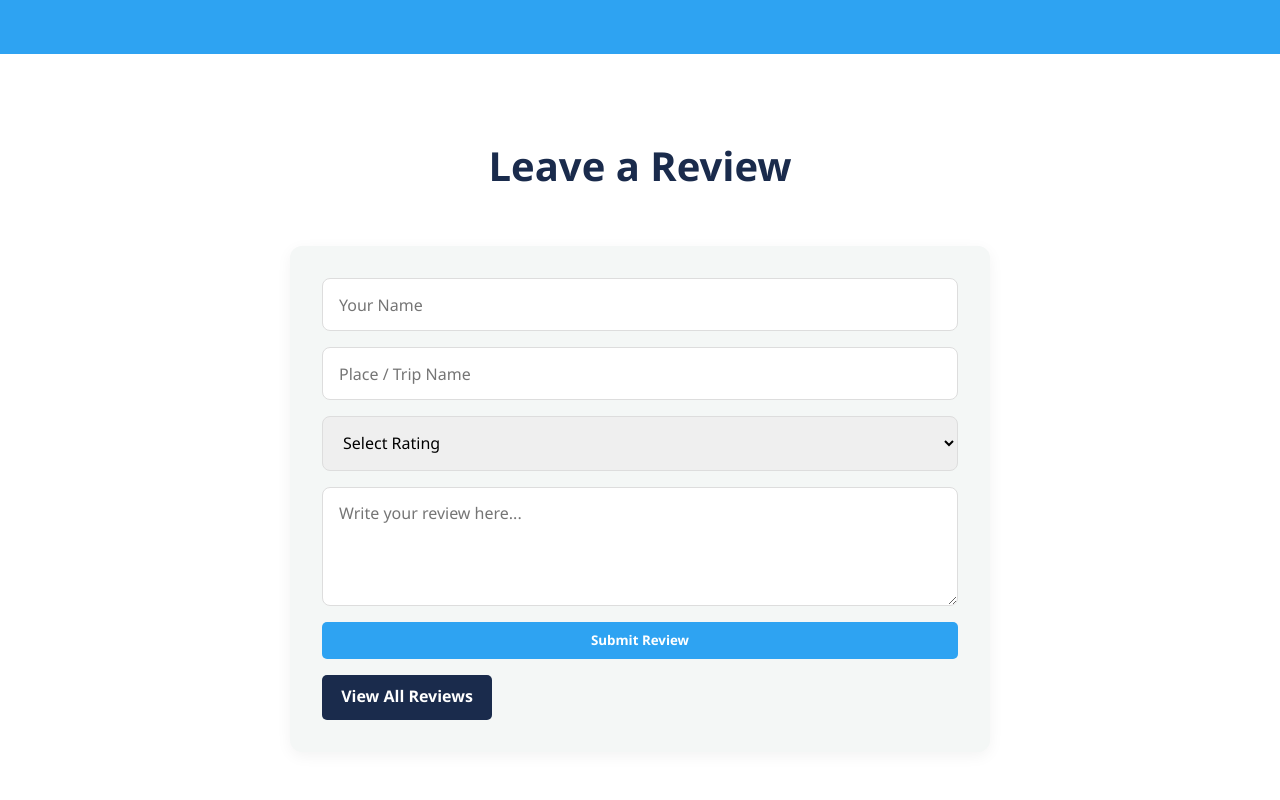
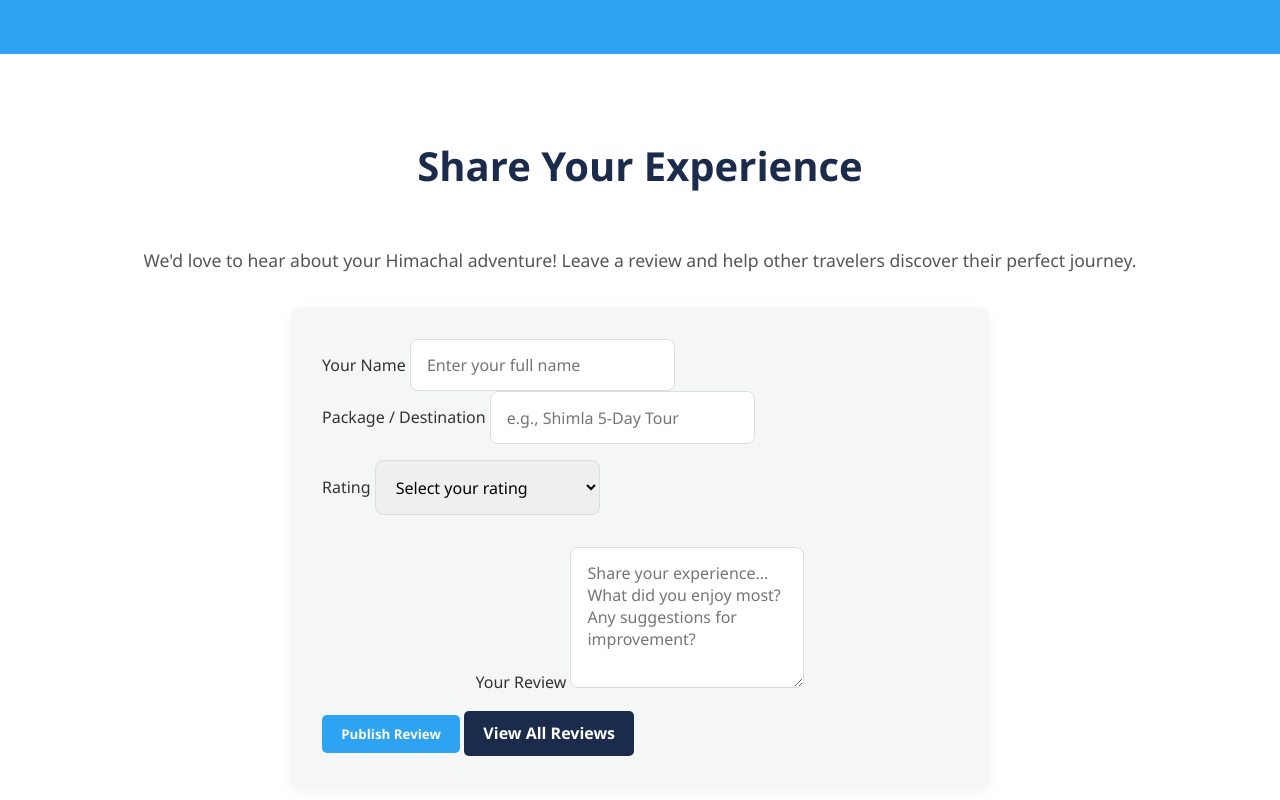
Before and after one commit to manishkumarnaik123/himachal-yatra, a plain HTML site: page index.html in a window 1280 px wide. Shown: the part 2460-3260 px from the top of the page. Drawn offline with Linux system fonts and the light colour scheme.

Commit message:
Revise review form layout and labels
Updated review section with improved form layout and labels.

```diff
--- a/index.html
+++ b/index.html
@@ -94,23 +94,45 @@
     </section>
 
     <section id="reviews" class="services-section">
-        <h2 class="section-title">Leave a Review</h2>
+        <h2 class="section-title">Share Your Experience</h2>
+        <p style="text-align: center; margin-bottom: 2rem; color: #555; font-size: 1.1rem;">We'd love to hear about your Himachal adventure! Leave a review and help other travelers discover their perfect journey.</p>
         <div class="review-form-box">
             <form id="reviewForm">
-                <input type="text" id="reviewName" placeholder="Your Name" required>
-                <input type="text" id="reviewPlace" placeholder="Place / Trip Name" required>
-                <select id="reviewRating" required>
-                    <option value="">Select Rating</option>
-                    <option value="5">5 Star</option>
-                    <option value="4">4 Star</option>
-                    <option value="3">3 Star</option>
-                    <option value="2">2 Star</option>
-                    <option value="1">1 Star</option>
-                </select>
-                <textarea id="reviewMessage" rows="4" placeholder="Write your review here..." required></textarea>
-                <button type="submit" class="btn">Submit Review</button>
+                <div class="form-row">
+                    <div class="form-group">
+                        <label for="reviewName">Your Name</label>
+                        <input type="text" id="reviewName" placeholder="Enter your full name" required>
+                    </div>
+                    <div class="form-group">
+                        <label for="reviewPlace">Package / Destination</label>
+                        <input type="text" id="reviewPlace" placeholder="e.g., Shimla 5-Day Tour" required>
+                    </div>
+                </div>
+
+                <div class="form-row">
+                    <div class="form-group">
+                        <label for="reviewRating">Rating</label>
+                        <select id="reviewRating" required>
+                            <option value="">Select your rating</option>
+                            <option value="5">⭐⭐⭐⭐⭐ Excellent</option>
+                            <option value="4">⭐⭐⭐⭐ Good</option>
+                            <option value="3">⭐⭐⭐ Average</option>
+                            <option value="2">⭐⭐ Fair</option>
+                            <option value="1">⭐ Poor</option>
+                        </select>
+                    </div>
+                </div>
+
+                <div class="form-group full-width">
+                    <label for="reviewMessage">Your Review</label>
+                    <textarea id="reviewMessage" rows="5" placeholder="Share your experience... What did you enjoy most? Any suggestions for improvement?" required></textarea>
+                </div>
+
+                <div class="form-actions">
+                    <button type="submit" class="btn btn-submit">Publish Review</button>
+                    <a href="reviews.html" class="btn secondary-btn">View All Reviews</a>
+                </div>
             </form>
-            <a href="reviews.html" class="btn secondary-btn review-link">View All Reviews</a>
         </div>
     </section>
 
```
